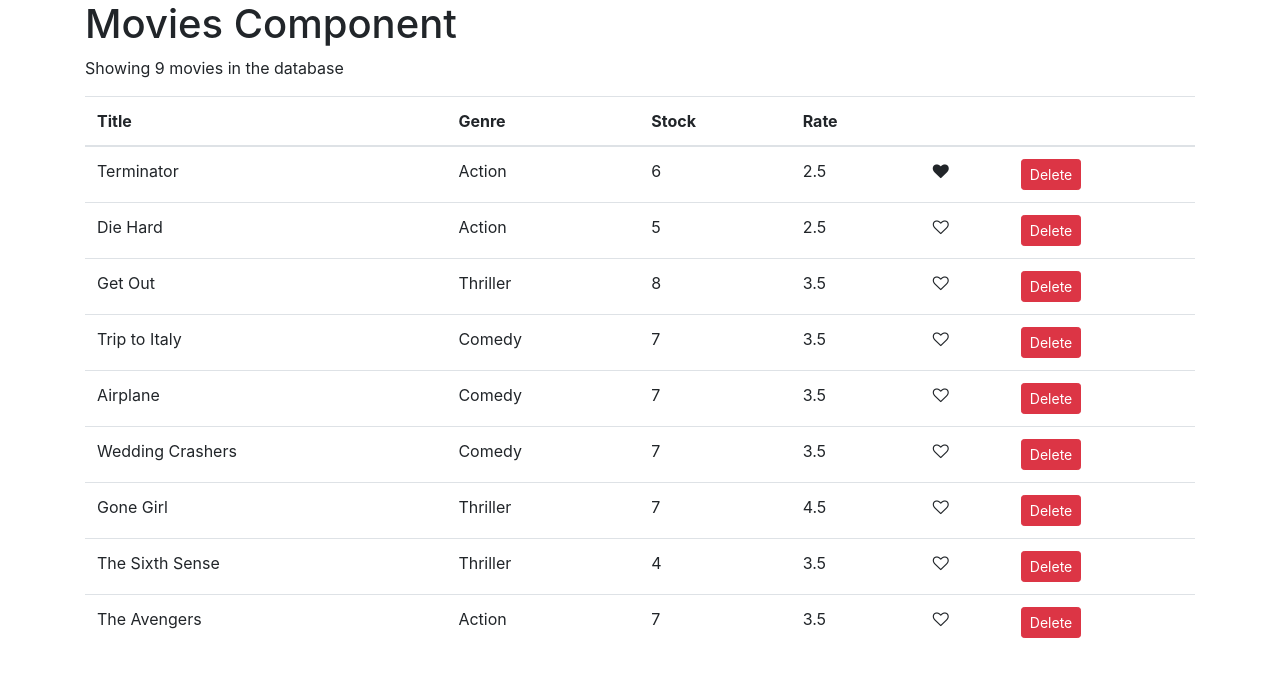
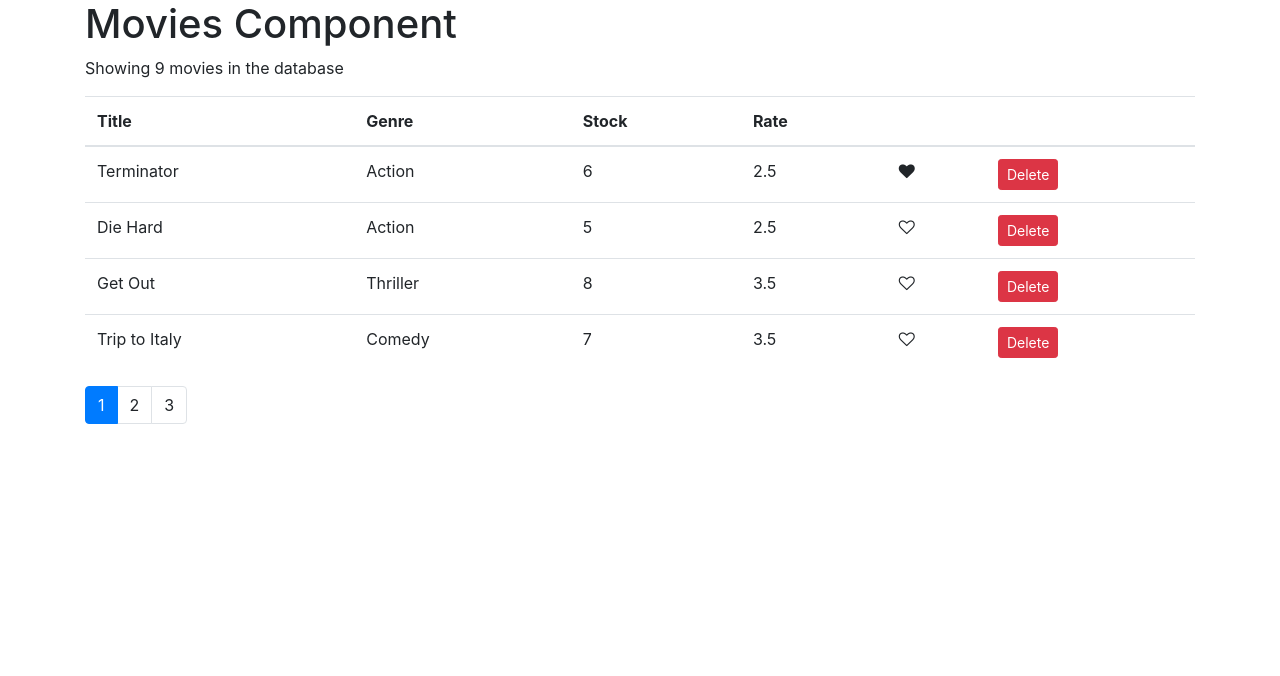
Before and after one commit to roopamdeep/React-Movieflix, a React (Create React App) app: page / in a window 1280 px wide. Shown: the top 676 px of the page. Built offline with nearby package versions, Linux system fonts and the light colour scheme.

Commit message:
added pagination

```diff
--- a/package.json
+++ b/package.json
@@ -8,6 +8,7 @@
     "@testing-library/user-event": "^7.2.1",
     "bootstrap": "^4.1.1",
     "font-awesome": "^4.7.0",
+    "lodash": "^4.17.20",
     "react": "^16.13.1",
     "react-dom": "^16.13.1",
     "react-scripts": "3.4.3"
--- /dev/null
+++ b/src/components/common/pagination.jsx
@@ -0,0 +1,28 @@
+import React, { Component } from "react";
+import _ from "lodash";
+const Pagination = (props) => {
+  const { itemsCount, pageSize, onPageChange, currentPage } = props;
+  // console.log(currentPage);
+  const pageCount = Math.ceil(itemsCount / pageSize);
+  if (pageCount === 1) return null;
+  const pages = _.range(1, pageCount + 1);
+
+  return (
+    <nav>
+      <ul className="pagination">
+        {pages.map((page) => (
+          <li
+            key={page}
+            className={page === currentPage ? "page-item active" : "page-item"}
+          >
+            <a className="page-link" onClick={() => onPageChange(page)}>
+              {page}
+            </a>
+          </li>
+        ))}
+      </ul>
+    </nav>
+  );
+};
+
+export default Pagination;
--- a/src/components/movies.jsx
+++ b/src/components/movies.jsx
@@ -1,8 +1,10 @@
 import React, { Component } from "react";
 import { getMovies } from "../services/fakeMovieService";
 import Like from "../components/common/like";
+import Pagination from "../components/common/pagination";
+import { paginate } from "../utils/paginate";
 class Movies extends Component {
-  state = { movies: getMovies() };
+  state = { movies: getMovies(), pageSize: 4, currentPage: 1 };
   handleDelete = (movie) => {
     const movies = this.state.movies.filter((m) => m._id !== movie._id);
     this.setState({ movies: movies });
@@ -15,9 +17,15 @@
     this.setState({ movies: movies });
     // console.log(movie);
   };
+  handlePageChange = (page) => {
+    this.setState({ currentPage: page });
+  };
   render() {
     const { length: count } = this.state.movies;
+    const { pageSize, currentPage, movies: allMovies } = this.state;
     if (count === 0) return <p>There are no movies in the database</p>;
+    const movies = paginate(allMovies, currentPage, pageSize);
+
     return (
       <React.Fragment>
         <p>Showing {count} movies in the database</p>
@@ -33,7 +41,7 @@
             </tr>
           </thead>
           <tbody>
-            {this.state.movies.map((movie) => (
+            {movies.map((movie) => (
               <tr key={movie._id}>
                 <td>{movie.title}</td>
                 <td>{movie.genre.name}</td>
@@ -57,6 +65,12 @@
             ))}
           </tbody>
         </table>
+        <Pagination
+          itemsCount={count}
+          pageSize={pageSize}
+          onPageChange={this.handlePageChange}
+          currentPage={currentPage}
+        />
       </React.Fragment>
     );
   }
--- /dev/null
+++ b/src/utils/paginate.js
@@ -0,0 +1,5 @@
+import _ from "lodash";
+export function paginate(items, pagenumber, pagesize) {
+  const startindex = (pagenumber - 1) * pagesize;
+  return _(items).slice(startindex).take(pagesize).value();
+}
```
